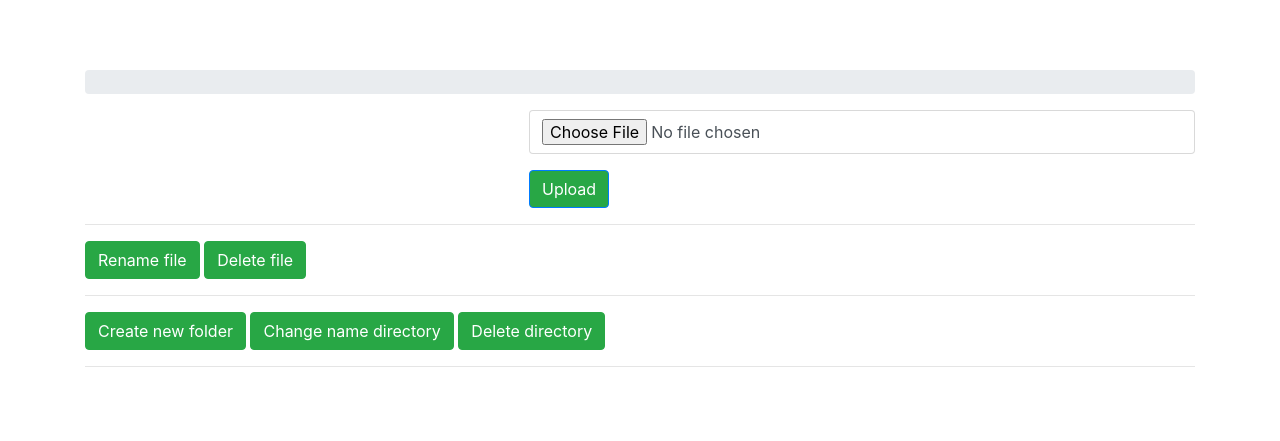
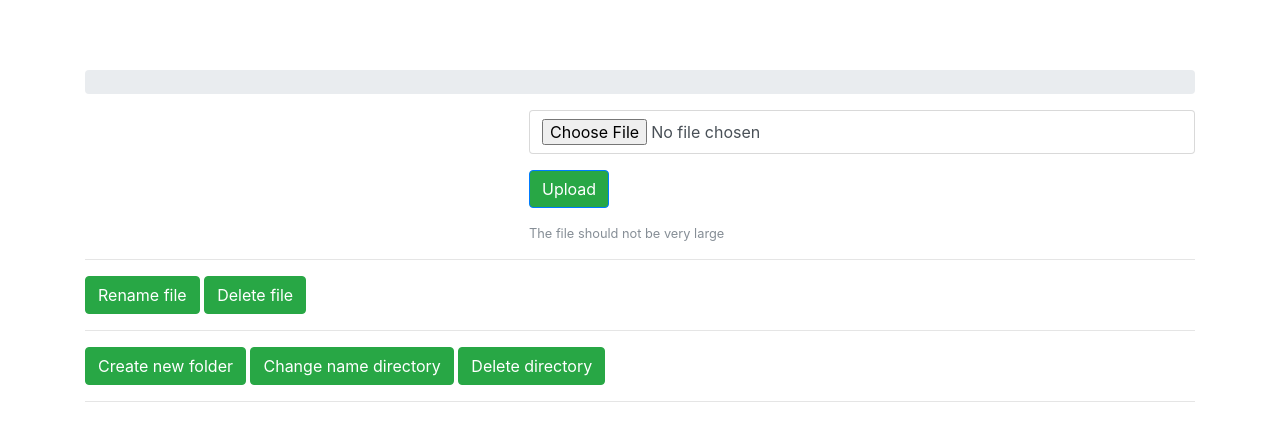
Before and after one commit to utkini/file_storage, a Flask app: template app/templates/home.html in a window 1280 px wide. Shown: the part 72-513 px from the top of the page. Run offline with Flask 2, Linux system fonts and the light colour scheme; the template is opened without the code that fills it, so the values that code supplies are empty; parts of the project's set-up code (start-up, migrations or seed data) failed here and were passed over; some libraries are stand-ins or nearby versions.

Commit message:
HTML: + smal-file is not very large

```diff
--- a/app/templates/home.html
+++ b/app/templates/home.html
@@ -40,6 +40,9 @@
         <div class="form-group">
             <input class="btn btn-primary bg-success" type=submit value=Upload>
         </div>
+        <small id="userhelp" class="form-text text-muted">
+            The file should not be very large
+        </small>
     </form>
     </div>
 <hr>
```
